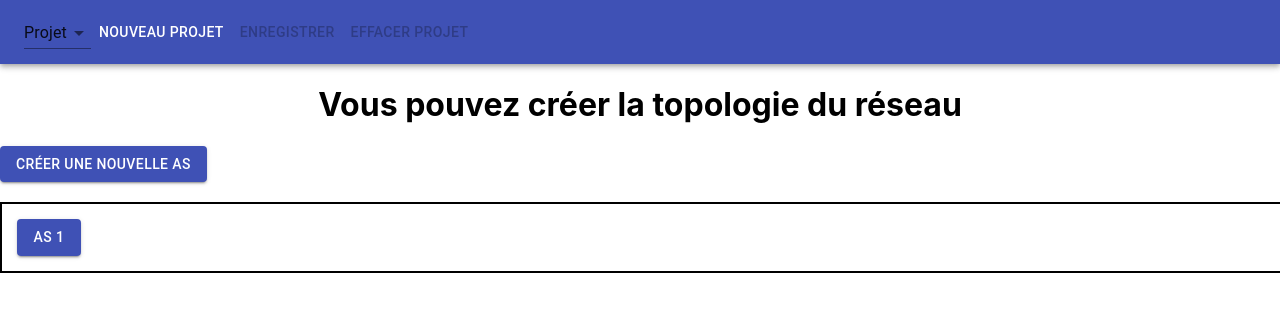
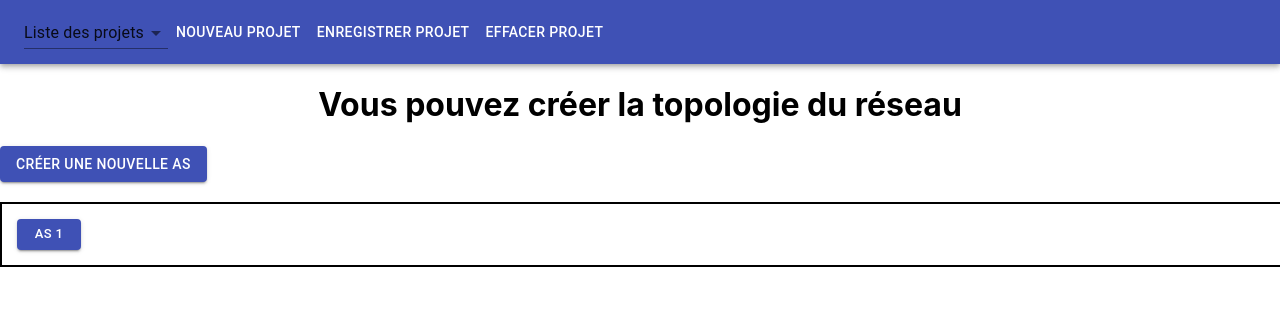
Before and after one commit to Gio762002/WEB, a React (Create React App) app in the folder frontend/: page /topo in a window 1280 px wide. Both pictures are taken after a click on the button "CRÉER UNE NOUVELLE AS". Shown: the top 312 px of the page. Built offline with nearby package versions, Linux system fonts and the light colour scheme.

Commit message:
Update ajoutAs.js

```diff
--- a/frontend/src/pages/ajoutAs.js
+++ b/frontend/src/pages/ajoutAs.js
@@ -1,5 +1,5 @@
 import React, { useState } from 'react';
-import { Button, Grid, AppBar, Toolbar, Typography, Dialog, DialogTitle, DialogContent, DialogContentText, DialogActions, Select, MenuItem } from '@material-ui/core';
+import { Button, Grid, AppBar, Toolbar, Typography, Select, MenuItem, Popper, Paper, ClickAwayListener } from '@material-ui/core';
 import routerImage from '../routeurss.png'; // Importez votre image de routeur
 import '../App.css';
 
@@ -7,7 +7,23 @@ function AjoutAs() {
   const [projects, setProjects] = useState([]); // Liste des projets
   const [selectedProject, setSelectedProject] = useState(''); // Projet sélectionné
   const [asData, setAsData] = useState([]); // Données de l'AS pour le projet actuel
-  const [openDeleteDialog, setOpenDeleteDialog] = useState(false); // Etat du dialogue de suppression du projet
+  const [selectedRouter, setSelectedRouter] = useState(null); // Routeur sélectionné
+  const [routerInterfaces, setRouterInterfaces] = useState([]); // Interfaces du routeur sélectionné
+  const [anchorEl, setAnchorEl] = useState(null); // Élément d'ancrage pour le Popper
+  const [open, setOpen] = useState(false); // État d'ouverture du Popper
+  const [otherRouters, setOtherRouters] = useState([]); // Autres routeurs
+
+  // Ajouter un routeur dans l'AS
+  const addRouterButton = (containerIndex) => {
+    setAsData(prevData => {
+      const updatedData = [...prevData];
+      const asDataItem = updatedData[containerIndex];
+      const newRouterId = asDataItem.routerCount + 1;
+      asDataItem.routerCount++;
+      asDataItem.buttons.push({ id: newRouterId, type: "routeur" });
+      return updatedData;
+    });
+  };
 
   // Créer un nouveau projet
   const createNewProject = () => {
@@ -21,24 +37,22 @@ function AjoutAs() {
     setAsData([]); // Réinitialiser les données de l'AS
   };
 
-  // Enregistrer les données de l'AS pour le projet actuel
-  const saveProject = () => {
-    const updatedProjects = projects.map(project => {
-      if (project.name === selectedProject) {
-        return { ...project, asData: asData };
-      }
-      return project;
-    });
-    setProjects(updatedProjects);
+  // Effacer un projet
+  const clearProject = () => {
+    setProjects([]);
+    setSelectedProject('');
+    setAsData([]);
   };
 
-  // Effacer un projet
-  const deleteProject = () => {
-    const updatedProjects = projects.filter(project => project.name !== selectedProject);
-    setProjects(updatedProjects);
-    setSelectedProject('');
-    setAsData([]);
-    setOpenDeleteDialog(false);
+  // Enregistrer le projet actuel
+  const saveProject = () => {
+    const projectIndex = projects.findIndex(project => project.name === selectedProject);
+    if (projectIndex !== -1) {
+      const updatedProjects = [...projects];
+      updatedProjects[projectIndex].asData = asData;
+      setProjects(updatedProjects);
+      alert('Projet enregistré avec succès!');
+    }
   };
 
   // Gérer le changement de projet sélectionné
@@ -50,16 +64,6 @@ function AjoutAs() {
     } else {
       setAsData([]);
     }
-  };
-
-  // Afficher le dialogue de suppression du projet
-  const handleOpenDeleteDialog = () => {
-    setOpenDeleteDialog(true);
-  };
-
-  // Fermer le dialogue de suppression du projet
-  const handleCloseDeleteDialog = () => {
-    setOpenDeleteDialog(false);
   };
 
   // Créer une nouvelle AS dans le projet actuel
@@ -75,16 +79,34 @@ function AjoutAs() {
     ]);
   };
 
-  // Ajouter un routeur dans l'AS
-  const addRouterButton = (containerIndex) => {
-    setAsData(prevData => {
-      const updatedData = [...prevData];
-      const asDataItem = updatedData[containerIndex];
-      const newRouterId = asDataItem.routerCount + 1;
-      asDataItem.routerCount++;
-      asDataItem.buttons.push({ id: newRouterId, type: "routeur" });
-      return updatedData;
-    });
+  // Afficher le nom du routeur sélectionné
+  const handleRouterButtonClick = (event, routerId) => {
+    setSelectedRouter(routerId);
+    setAnchorEl(event.currentTarget);
+    setOpen(true);
+    const currentContainer = asData.find(container => container.buttons.some(button => button.id === routerId));
+    const otherRoutersNames = currentContainer.buttons
+      .filter(button => button.type === "routeur" && button.id !== routerId)
+      .map(button => {
+        const otherRouterContainer = asData.find(container => container.buttons.some(btn => btn.id === button.id));
+        return { id: button.id, name: `Routeur ${button.id} (${otherRouterContainer.name})` };
+      });
+    setOtherRouters(otherRoutersNames);
+
+    // Simuler la récupération des interfaces du routeur sélectionné (remplacer par la logique appropriée)
+    const interfaces = ['interfaceEthernet0/0', 'interfaceEthernet0/1', 'interfaceSerial0/0'];
+    setRouterInterfaces(interfaces);
+  };
+
+  // Fermer le Popper
+  const handleClose = () => {
+    setOpen(false);
+  };
+
+  // Gérer le clic sur le bouton du nom d'un routeur
+  const handleRouterNameClick = (routerId) => {
+    // Vous pouvez implémenter ici la logique pour afficher les informations sur les interfaces du routeur
+    console.log("Informations sur les interfaces du routeur:", routerInterfaces);
   };
 
   return (
@@ -99,7 +121,7 @@ function AjoutAs() {
               inputProps={{ 'aria-label': 'Projet' }}
             >
               <MenuItem value="" disabled>
-                Projet
+                Liste des projets
               </MenuItem>
               {projects.map(project => (
                 <MenuItem key={project.id} value={project.name}>{project.name}</MenuItem>
@@ -107,8 +129,8 @@ function AjoutAs() {
             </Select>
           </Typography>
           <Button color="inherit" onClick={createNewProject}>Nouveau projet</Button>
-          <Button color="inherit" onClick={saveProject} disabled={!selectedProject}>Enregistrer</Button>
-          <Button color="inherit" onClick={handleOpenDeleteDialog} disabled={!selectedProject}>Effacer projet</Button>
+          <Button color="inherit" onClick={saveProject}>Enregistrer projet</Button>
+          <Button color="inherit" onClick={clearProject}>Effacer projet</Button>
         </Toolbar>
       </AppBar>
       <h1>Vous pouvez créer la topologie du réseau</h1>
@@ -124,35 +146,65 @@ function AjoutAs() {
           <div key={container.id} className="as-container">
             <div className="rectangle">
               {container.buttons.map(button => (
-                <Button key={button.id} variant="contained" color={button.type === "routeur" ? "secondary" : "primary"} onClick={button.type === "routeur" ? null : () => addRouterButton(container.id)}>
+                <div key={button.id}>
                   {button.type === "routeur" ? (
-                    <>
+                    <Button
+                      variant="contained"
+                      color="secondary"
+                      onClick={(event) => handleRouterButtonClick(event, button.id)}
+                      style={{ position: 'relative' }}
+                      size="small" // Taille du bouton réduite
+                    >
                       <img src={routerImage} alt={` ${button.id}`} className="router-image" />
-                      - {button.id}
-                    </>
-                  ) : `AS ${container.asNumber}`}
-                </Button>
+                      <span style={{ position: 'absolute', top: '5px', right: '4px' }}>{button.id}</span>
+                    </Button>
+                  ) : (
+                    <Button
+                      variant="contained"
+                      color="primary"
+                      onClick={() => addRouterButton(container.id)}
+                      size="small" // Taille du bouton réduite
+                    >
+                      {`AS ${container.asNumber}`}
+                    </Button>
+                  )}
+                </div>
               ))}
             </div>
           </div>
         ))}
+        <Popper open={open} anchorEl={anchorEl} placement='top'>
+          <ClickAwayListener onClickAway={handleClose}>
+            <Paper>
+              <Typography variant="body1" style={{ padding: '8px' }}>
+                Routeur sélectionné : {selectedRouter}
+              </Typography>
+              <Typography variant="body1" style={{ padding: '8px' }}>
+                Informations sur les interfaces du routeur :
+              </Typography>
+              <ul>
+                {routerInterfaces.map((interfaceName, index) => (
+                  <li key={index}>{interfaceName}</li>
+                ))}
+              </ul>
+              <Typography variant="body1" style={{ padding: '8px' }}>
+                Tu veux le relier avec quel routeur ?
+              </Typography>
+              {otherRouters.map((router, index) => (
+                <Button
+                  key={index}
+                  variant="contained"
+                  style={{ backgroundColor: '#00ff00', margin: '4px' }}
+                  size="small"
+                  onClick={() => handleRouterNameClick(router.id)} // Gérer le clic sur le nom du routeur
+                >
+                  {router.name}
+                </Button>
+              ))}
+            </Paper>
+          </ClickAwayListener>
+        </Popper>
       </div>
-      <Dialog open={openDeleteDialog} onClose={handleCloseDeleteDialog}>
-        <DialogTitle>Confirmation</DialogTitle>
-        <DialogContent>
-          <DialogContentText>
-            Êtes-vous sûr de vouloir effacer ce projet ? Cette action est irréversible.
-          </DialogContentText>
-        </DialogContent>
-        <DialogActions>
-          <Button onClick={handleCloseDeleteDialog} color="primary">
-            Annuler
-          </Button>
-          <Button onClick={deleteProject} color="primary">
-            Effacer
-          </Button>
-        </DialogActions>
-      </Dialog>
     </div>
   );
 }
```
